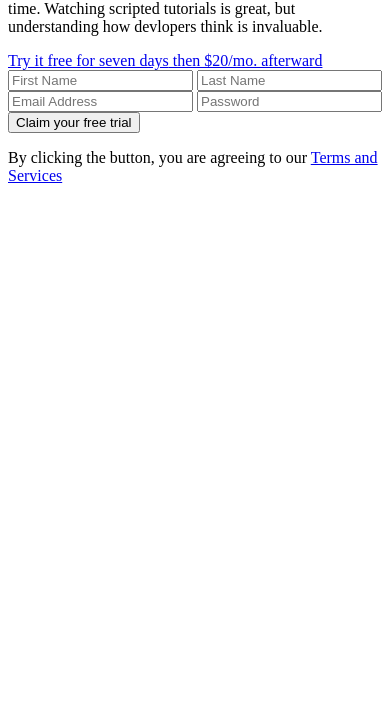
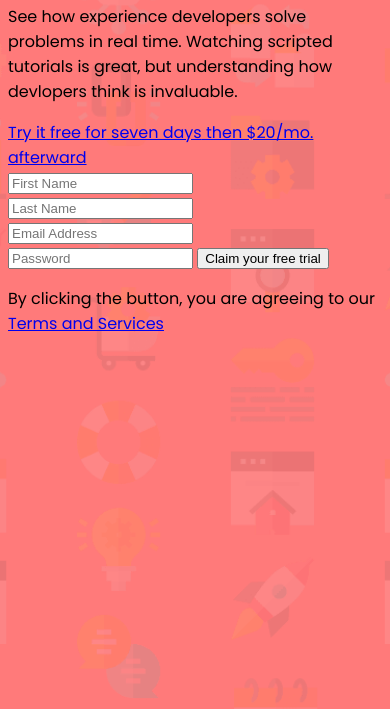
Before and after one commit to J-Guidry/intro-component-signup-form, a plain HTML site: page index.html in a window 390 px wide. Shown: the part 135-844 px from the top of the page. Drawn offline with Linux system fonts and the light colour scheme.

Commit message:
google font poppins added and initial styling for body on mobile added

```diff
--- a/index.html
+++ b/index.html
@@ -6,6 +6,7 @@
     <meta http-equiv="X-UA-Compatible" content="ie=edge">
     <title>Signup Form</title>
     <link rel="shortcut icon" href="images/favicon-32x32.png" type="image/x-icon">
+    <link href="https://fonts.googleapis.com/css?family=Poppins:400,500,600,700&display=swap" rel="stylesheet">
     <link rel="stylesheet" href="style.css">
 </head>
 <body>
--- a/style.css
+++ b/style.css
@@ -0,0 +1,7 @@
+body {
+    font-family: 'Poppins', sans-serif;
+    background-image: url("images/bg-intro-mobile.png");
+    background-size: cover;
+    background-repeat: no-repeat;
+    background-color: hsl(0, 100%, 74%);
+}
```
